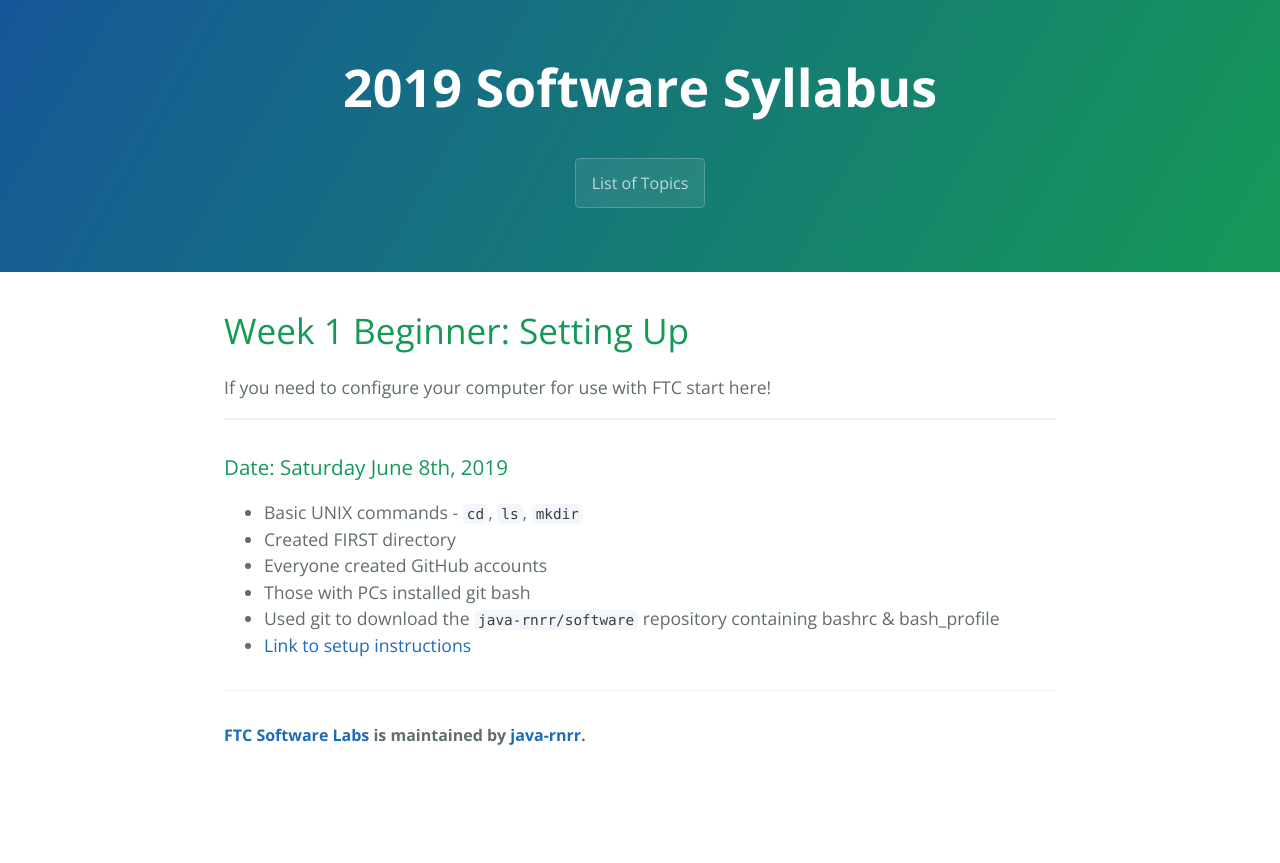
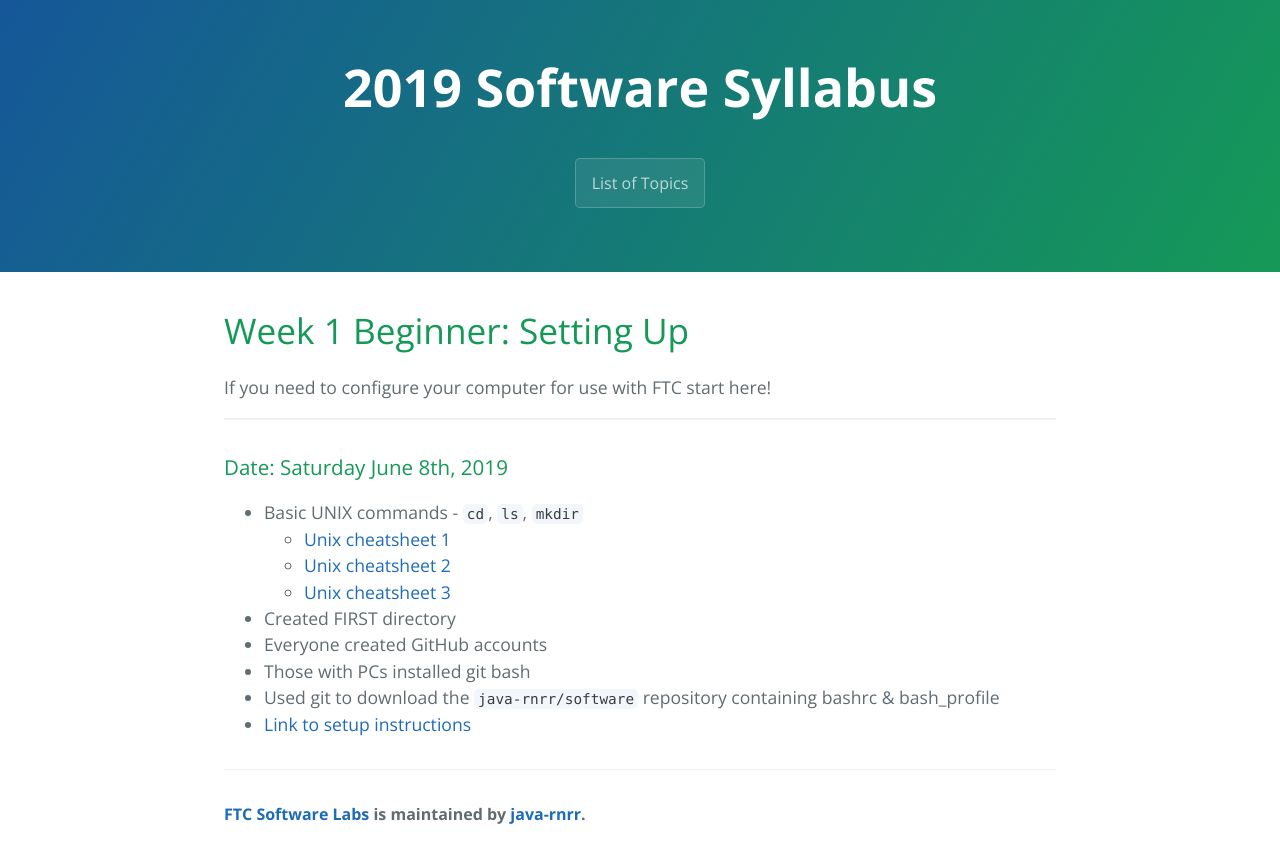
Before and after one commit to java-rnrr/getting-started, a Jekyll site: the page built from _posts/2019-06-04-bw1-setting-up.md, in a window 1280 px wide. Shown: the top 863 px of the page. Built offline with Jekyll 4.4.1, drawn with Linux system fonts in a browser that asks for light colours; the repository's description, which GitHub fills in, is left out.

Commit message:
Update 2019-06-04-bw1-setting-up.md

```diff
--- a/_posts/2019-06-04-bw1-setting-up.md
+++ b/_posts/2019-06-04-bw1-setting-up.md
@@ -6,6 +6,9 @@ description: If you need to configure your computer for use with FTC start here!
 
 ### Date: Saturday June 8th, 2019
 * Basic UNIX commands - `cd`, `ls`, `mkdir`
+  * [Unix cheatsheet 1](http://cheatsheetworld.com/programming/unix-linux-cheat-sheet/)
+  * [Unix cheatsheet 2](http://www.mathcs.emory.edu/~valerie/courses/fall10/155/resources/unix_cheatsheet.html)
+  * [Unix cheatsheet 3](https://www.rain.org/~mkummel/unix.html)
 * Created FIRST directory
 * Everyone created GitHub accounts
 * Those with PCs installed git bash
```
